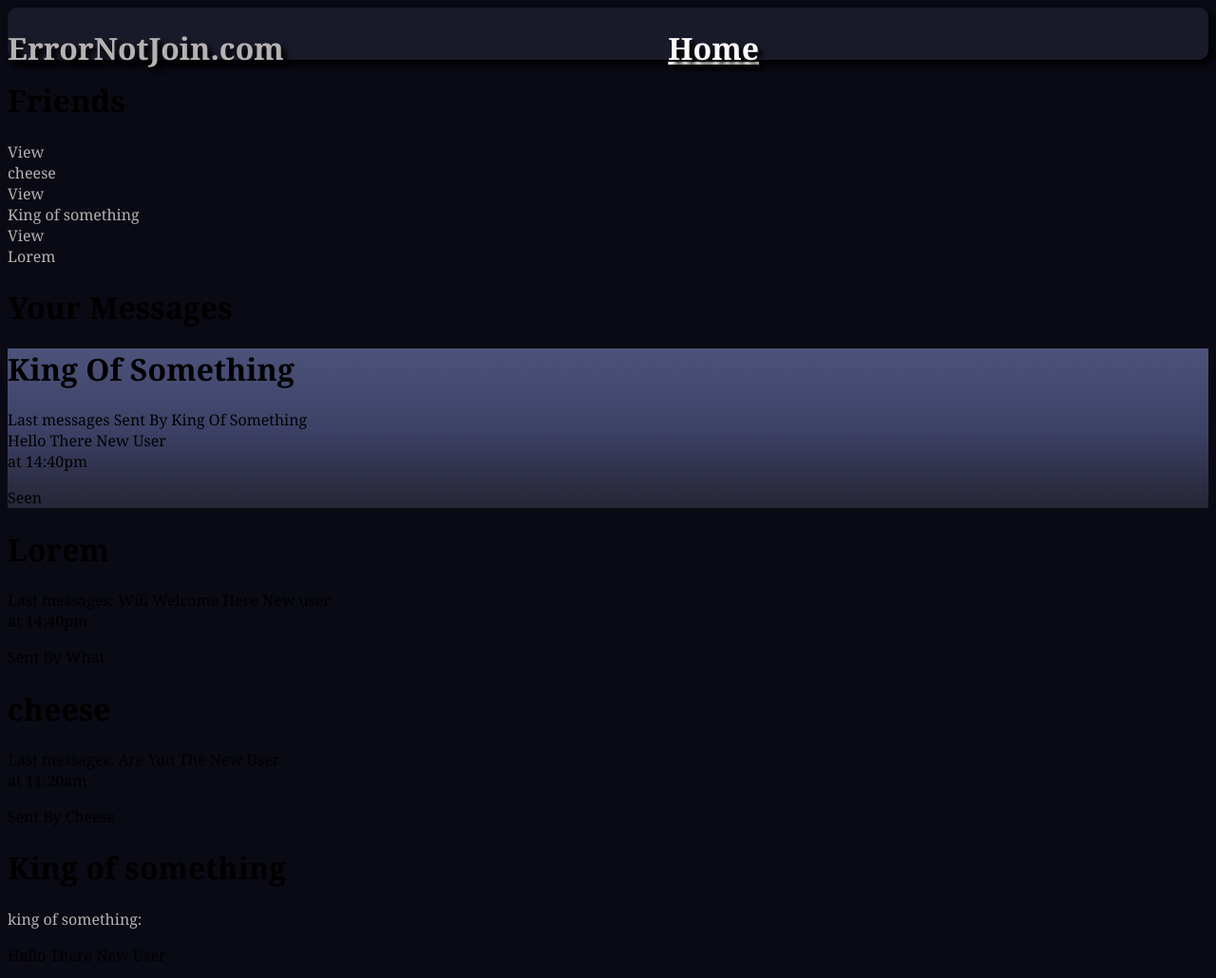
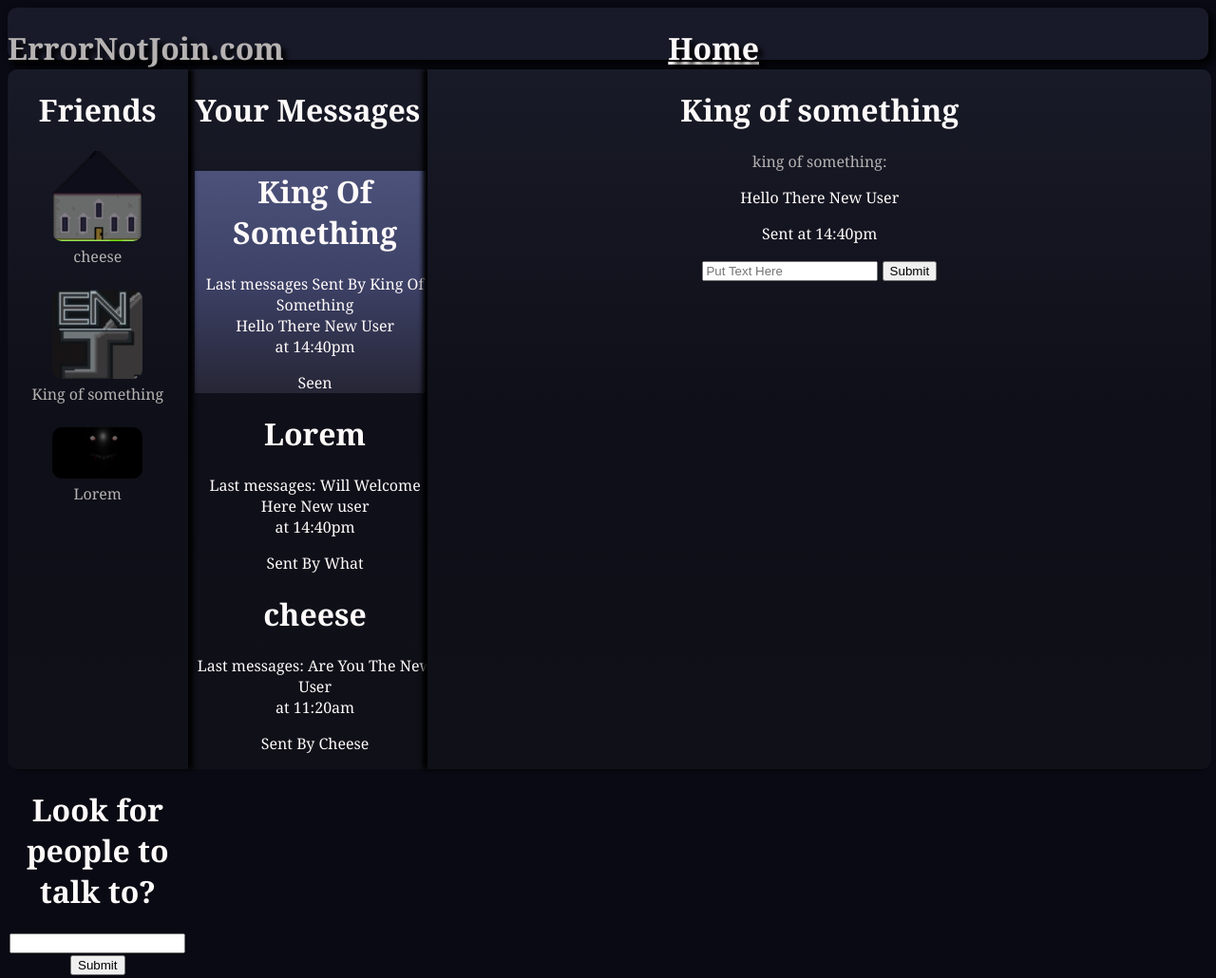
Before and after one commit to errornotjoin/ErrorNotJoin-Blogs-Website, a plain HTML site: page Errornotjoinforms.com/Messages.html in a window 1280 px wide. Shown: the top 1030 px of the page at 95% size. Drawn offline with Linux system fonts and the light colour scheme.

Commit message:
update
Update to message page
and to the css

```diff
--- a/Errornotjoinforms.com/Messages.html
+++ b/Errornotjoinforms.com/Messages.html
@@ -20,23 +20,26 @@
     <main class="Main_Main">
         <div class="User_Status">
             <h1>Friends</h1>
-            <div>
+            <div class="Main_divs_are_here">
                 <div class="div_1">
                     <a href="">
-                        View <br>
+                        <img src="imgs/home.png">
+                        <br>
                         cheese
                     </a>
                 </div>
-                <div class="div_2">
+                <div class="div_1">
                     <a href="">
-                        View <br>
+                        <img src="imgs/errornotjoin.png">
+                         <br>
                         King of something
 
                     </a>
                 </div>
-                <div class="div_3">
+                <div class="div_1">
                     <a href="">
-                        View <br>
+                        <img src="imgs/0009.png"><br>
+
                         Lorem
                     </a>
                 </div>
--- a/Errornotjoinforms.com/css/Messages.css
+++ b/Errornotjoinforms.com/css/Messages.css
@@ -0,0 +1,57 @@
+.Main_Main
+{
+    display: grid;
+    grid-template-columns: 15% 20% 75%;
+
+    position: relative;
+    top: 10px;
+    color: snow;
+    text-align: center;
+
+}
+.User_Status
+{
+    background-image: linear-gradient(#181a27,#0e0f18, #101018);
+    width: 100%;
+    border-top-left-radius: 10px;
+    border-bottom-left-radius: 10px;
+    z-index: 1;
+    box-shadow: 5px 0px 5px black;
+}
+.Main_divs_are_here
+{
+     display: grid;
+     grid-template-rows: 40% 40% 30%;
+     gap: 5%;
+     text-align: center;
+
+}
+.div_1 img
+{
+    position: relative;
+
+    width: 50%;
+    border-radius: 10px;
+}
+.Messages
+{
+
+    background-image: linear-gradient(#181a27,#0e0f18, #101018);
+}
+.Messages_div
+{
+    overflow-y: scroll;
+    position: relative;
+    left: 3%;
+}
+.Chating_one
+{
+    width: 87%;
+    display: flex;
+    flex-direction: column;
+    background-image: linear-gradient(#181a27,#0e0f18, #101018);
+    z-index: 1;
+    box-shadow: -5px 0px 5px black;
+    border-top-right-radius: 10px;
+    border-bottom-right-radius: 10px;
+}
```
